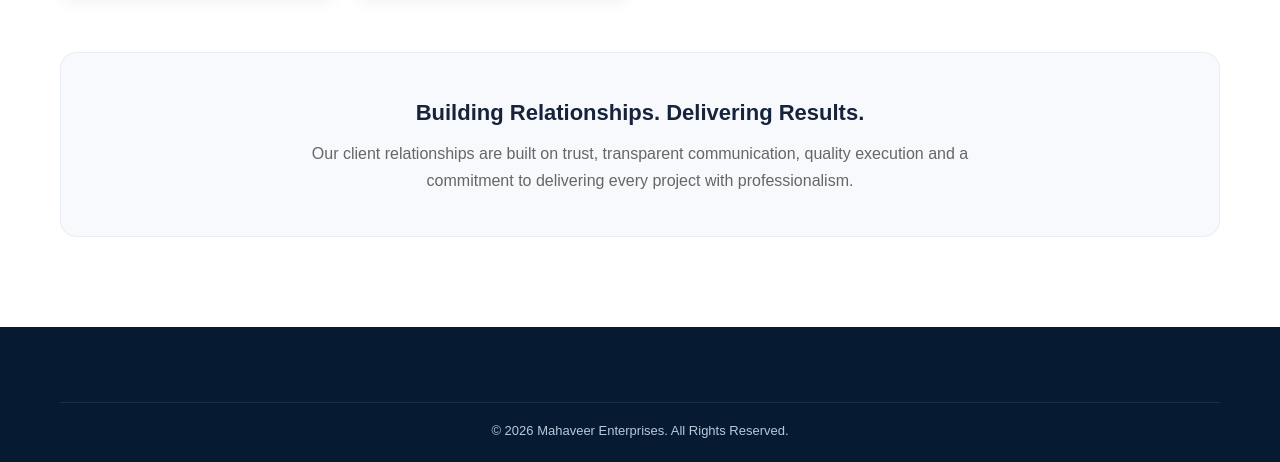
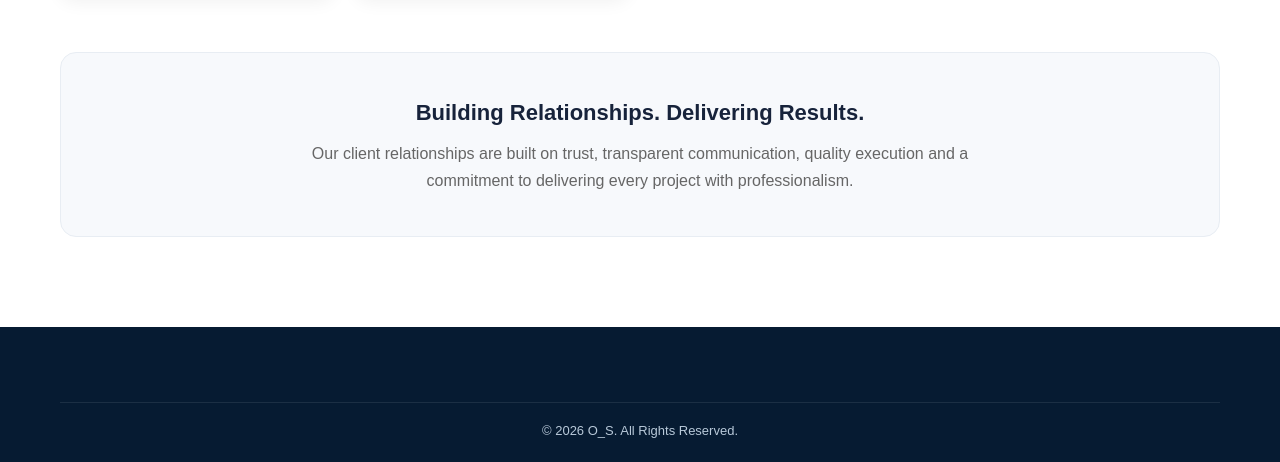
Before and after one commit to mahaveereers/mahaveerenterprises, a plain HTML site: page clients.html in a window 1280 px wide. Shown: the part 1331-1793 px from the top of the page. Drawn offline with Linux system fonts and the light colour scheme.

Commit message:
Update clients.html

```diff
--- a/clients.html
+++ b/clients.html
@@ -605,7 +605,7 @@
 
     <div class="container copyright">
 
-        © 2026 Mahaveer Enterprises. All Rights Reserved.
+        © 2026 O_S. All Rights Reserved.
 
     </div>
 
```
